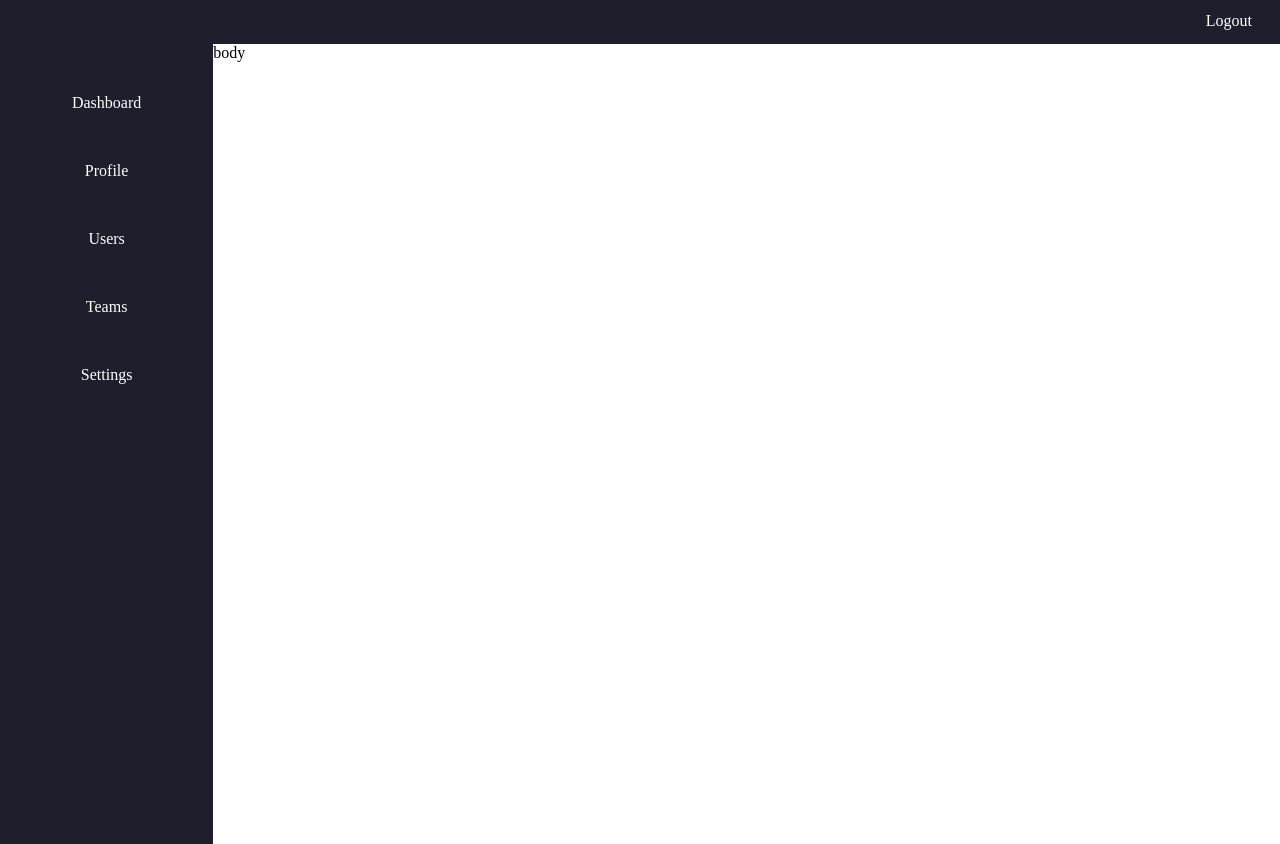
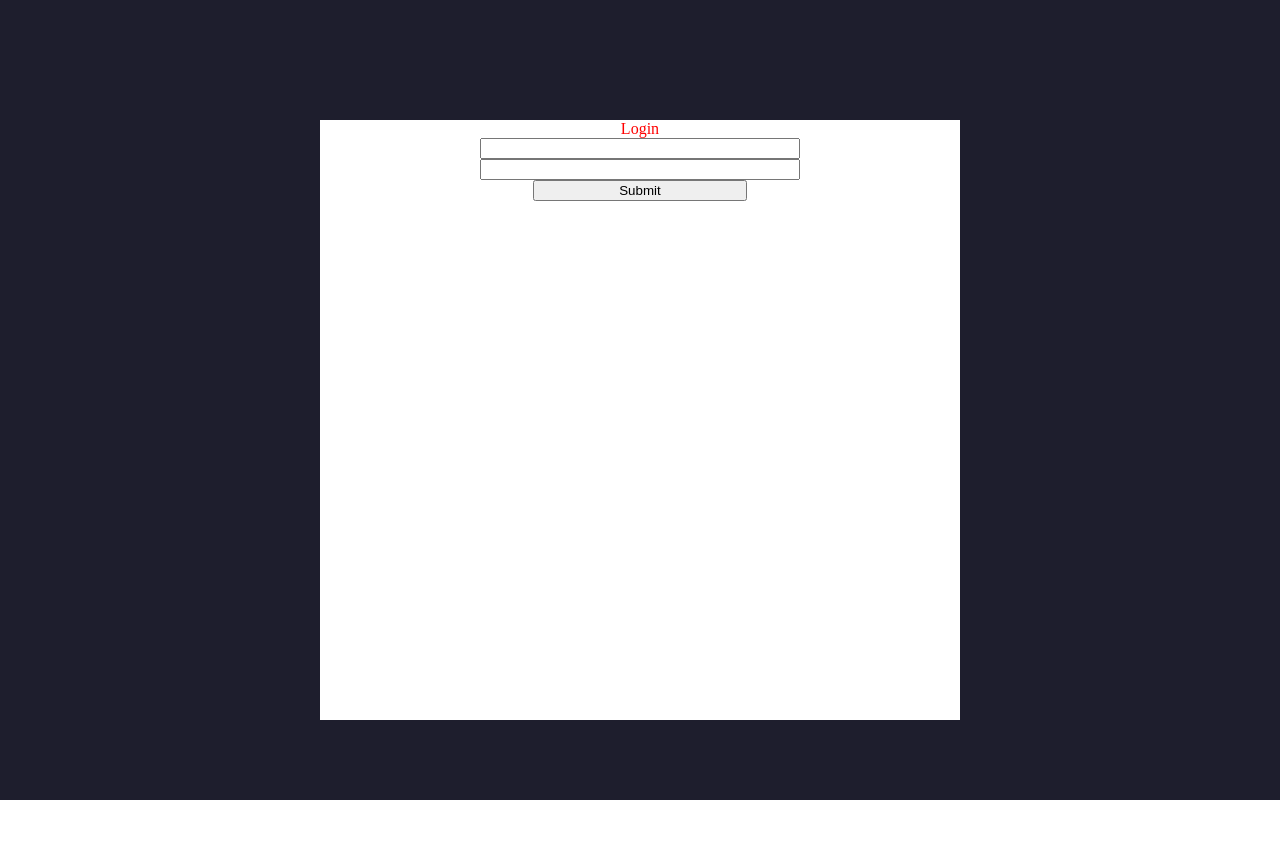
Before and after one commit to yashsonkar11/angular-ui-2, an Angular app: page / in a window 1280 px wide. After the commit the page ends 800 px from the top, so only its background shows below. Built offline with nearby package versions, Linux system fonts and the light colour scheme.

Commit message:
login page css

```diff
--- a/src/app/app.component.html
+++ b/src/app/app.component.html
@@ -1 +1,3 @@
-<app-dashboard></app-dashboard>
+<app-login></app-login>
+
+<!-- <app-dashboard></app-dashboard> -->
--- a/src/app/components/login/login.component.html
+++ b/src/app/components/login/login.component.html
@@ -1,3 +1,22 @@
-<p>
-  login works!
-</p>
+<div class='main '>
+
+  <div class="login-box ">
+      <div class="row">
+
+        <div class="offset-s-4 col-s-4 r-offset-s-4">
+          <div class="title">
+              Login
+          </div>
+        </div>
+
+      <input class="offset-s-3 col-s-6 r-offset-s-3" type="text">
+
+      <input class="offset-s-3 col-s-6 r-offset-s-3" type="text">
+
+      <button class="offset-s-4 col-s-4 r-offset-s-4">
+        Submit
+      </button>
+
+  </div>
+
+</div>
--- a/src/app/components/login/login.component.scss
+++ b/src/app/components/login/login.component.scss
@@ -0,0 +1,65 @@
+.main{
+    background-color: rgb(30, 30, 45);
+    height: 100vh;
+    position: relative
+  }
+
+  .login-box{
+    position: absolute;
+    background-color: #FFFFFF;
+    color: red;
+    top: 10vh;
+    left: 10vw;
+    height: 80vh;
+    width: 80vw;
+  }
+
+  .title{
+    text-align: center;
+  }
+
+
+  @media only screen and (min-width: 480px) {
+    .login-box{
+      top: 10vh;
+      left: 10vw;
+      height: 80vh;
+      width: 80vw;
+    }
+  }
+
+  @media only screen and (min-width: 641px) {
+    .login-box{
+      top: 15vh;
+      left: 20vw;
+      height: 75vh;
+      width: 60vw;
+    }
+  }
+
+  @media only screen and (min-width: 961px) {
+    .login-box{
+      top: 15vh;
+      left: 20vw;
+      height: 75vh;
+      width: 60vw;
+    }
+  }
+
+  @media only screen and (min-width: 1025px) {
+    .login-box{
+      top: 15vh;
+      left: 25vw;
+      height: 75vh;
+      width: 50vw;
+    }
+  }
+
+  @media only screen and (min-width: 1281px) {
+    .login-box{
+      top: 15vh;
+      left: 30vw;
+      height: 75vh;
+      width: 40vw;
+    }
+  }
--- a/src/styles.scss
+++ b/src/styles.scss
@@ -42,6 +42,18 @@ body{
   .offset-s-10 {margin-left: 83.333333%}
   .offset-s-11 {margin-left: 91.666667%}
 
+  .r-offset-s-1 {margin-right: 8.333333%}
+  .r-offset-s-2 {margin-right: 16.666667%}
+  .r-offset-s-3 {margin-right: 25%}
+  .r-offset-s-4 {margin-right: 33.333333%}
+  .r-offset-s-5 {margin-right: 41.666667%}
+  .r-offset-s-6 {margin-right: 50%}
+  .r-offset-s-7 {margin-right: 58.333333%}
+  .r-offset-s-8 {margin-right: 66.666667%}
+  .r-offset-s-9 {margin-right: 75%}
+  .r-offset-s-10 {margin-right: 83.333333%}
+  .r-offset-s-11 {margin-right: 91.666667%}
+
   @media only screen and (min-width: 480px) {
   .col-s1-1 {width: 8.33%;}
   .col-s1-2 {width: 16.66%;}
@@ -67,6 +79,18 @@ body{
   .offset-s1-9 {margin-left: 75%}
   .offset-s1-10 {margin-left: 83.333333%}
   .offset-s1-11 {margin-left: 91.666667%}
+
+  .r-offset-s1-1 {margin-right: 8.333333%}
+  .r-offset-s1-2 {margin-right: 16.666667%}
+  .r-offset-s1-3 {margin-right: 25%}
+  .r-offset-s1-4 {margin-right: 33.333333%}
+  .r-offset-s1-5 {margin-right: 41.666667%}
+  .r-offset-s1-6 {margin-right: 50%}
+  .r-offset-s1-7 {margin-right: 58.333333%}
+  .r-offset-s1-8 {margin-right: 66.666667%}
+  .r-offset-s1-9 {margin-right: 75%}
+  .r-offset-s1-10 {margin-right: 83.333333%}
+  .r-offset-s1-11 {margin-right: 91.666667%}
   }
 
   @media only screen and (min-width: 641px) {
@@ -94,6 +118,18 @@ body{
     .offset-m-9 {margin-left: 75%}
     .offset-m-10 {margin-left: 83.333333%}
     .offset-m-11 {margin-left: 91.666667%}
+
+    .r-offset-m-1 {margin-right: 8.333333%}
+    .r-offset-m-2 {margin-right: 16.666667%}
+    .r-offset-m-3 {margin-right: 25%}
+    .r-offset-m-4 {margin-right: 33.333333%}
+    .r-offset-m-5 {margin-right: 41.666667%}
+    .r-offset-m-6 {margin-right: 50%}
+    .r-offset-m-7 {margin-right: 58.333333%}
+    .r-offset-m-8 {margin-right: 66.666667%}
+    .r-offset-m-9 {margin-right: 75%}
+    .r-offset-m-10 {margin-right: 83.333333%}
+    .r-offset-m-11 {margin-right: 91.666667%}
     }
 
     @media only screen and (min-width: 961px) {
@@ -121,6 +157,18 @@ body{
         .offset-m1-9 {margin-left: 75%}
         .offset-m1-10 {margin-left: 83.333333%}
         .offset-m1-11 {margin-left: 91.666667%}
+
+        .r-offset-m1-1 {margin-right: 8.333333%}
+        .r-offset-m1-2 {margin-right: 16.666667%}
+        .r-offset-m1-3 {margin-right: 25%}
+        .r-offset-m1-4 {margin-right: 33.333333%}
+        .r-offset-m1-5 {margin-right: 41.666667%}
+        .r-offset-m1-6 {margin-right: 50%}
+        .r-offset-m1-7 {margin-right: 58.333333%}
+        .r-offset-m1-8 {margin-right: 66.666667%}
+        .r-offset-m1-9 {margin-right: 75%}
+        .r-offset-m1-10 {margin-right: 83.333333%}
+        .r-offset-m1-11 {margin-right: 91.666667%}
         }
 
   @media only screen and (min-width: 1025px) {
@@ -148,6 +196,18 @@ body{
     .offset-l-9 {margin-left: 75%}
     .offset-l-10 {margin-left: 83.333333%}
     .offset-l-11 {margin-left: 91.666667%}
+
+    .r-offset-l-1 {margin-right: 8.333333%}
+    .r-offset-l-2 {margin-right: 16.666667%}
+    .r-offset-l-3 {margin-right: 25%}
+    .r-offset-l-4 {margin-right: 33.333333%}
+    .r-offset-l-5 {margin-right: 41.666667%}
+    .r-offset-l-6 {margin-right: 50%}
+    .r-offset-l-7 {margin-right: 58.333333%}
+    .r-offset-l-8 {margin-right: 66.666667%}
+    .r-offset-l-9 {margin-right: 75%}
+    .r-offset-l-10 {margin-right: 83.333333%}
+    .r-offset-l-11 {margin-right: 91.666667%}
     }
 
     @media only screen and (min-width: 1281px) {
@@ -175,6 +235,18 @@ body{
         .offset-l1-9 {margin-left: 75%}
         .offset-l1-10 {margin-left: 83.333333%}
         .offset-l1-11 {margin-left: 91.666667%}
+
+        .r-offset-l1-1 {margin-right: 8.333333%}
+        .r-offset-l1-2 {margin-right: 16.666667%}
+        .r-offset-l1-3 {margin-right: 25%}
+        .r-offset-l1-4 {margin-right: 33.333333%}
+        .r-offset-l1-5 {margin-right: 41.666667%}
+        .r-offset-l1-6 {margin-right: 50%}
+        .r-offset-l1-7 {margin-right: 58.333333%}
+        .r-offset-l1-8 {margin-right: 66.666667%}
+        .r-offset-l1-9 {margin-right: 75%}
+        .r-offset-l1-10 {margin-right: 83.333333%}
+        .r-offset-l1-11 {margin-right: 91.666667%}
         }
 
  /* Scroll bar code begins */
```
